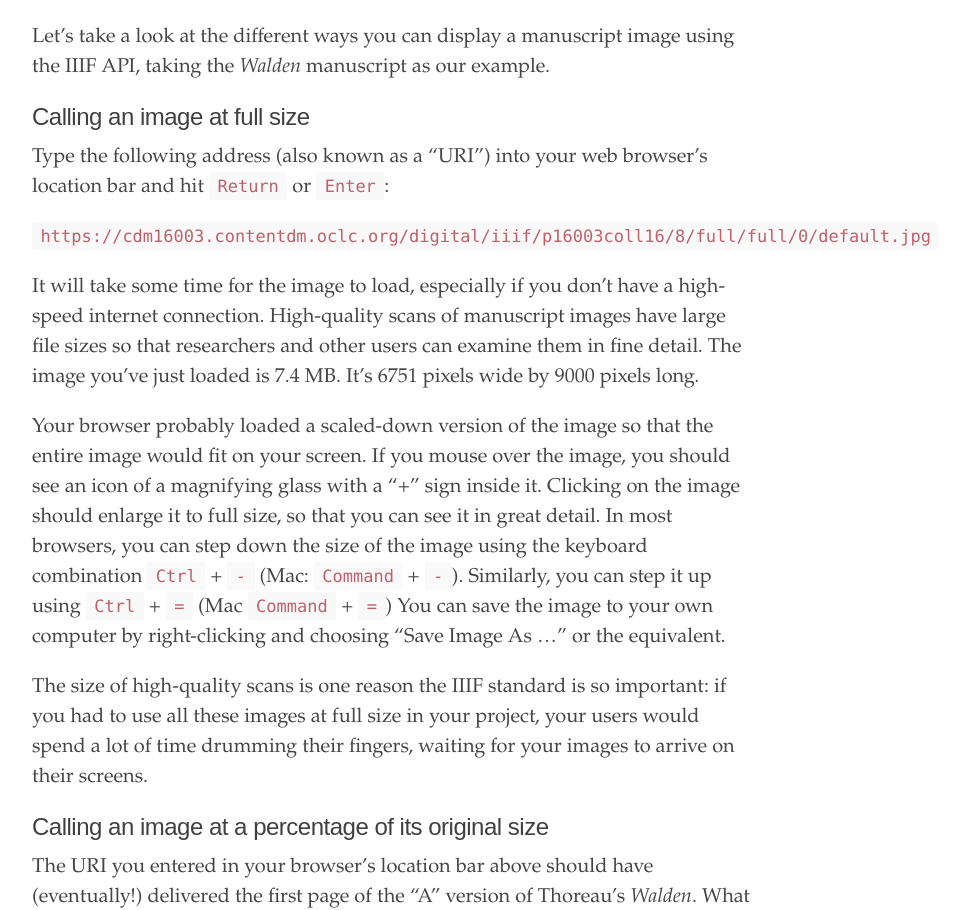
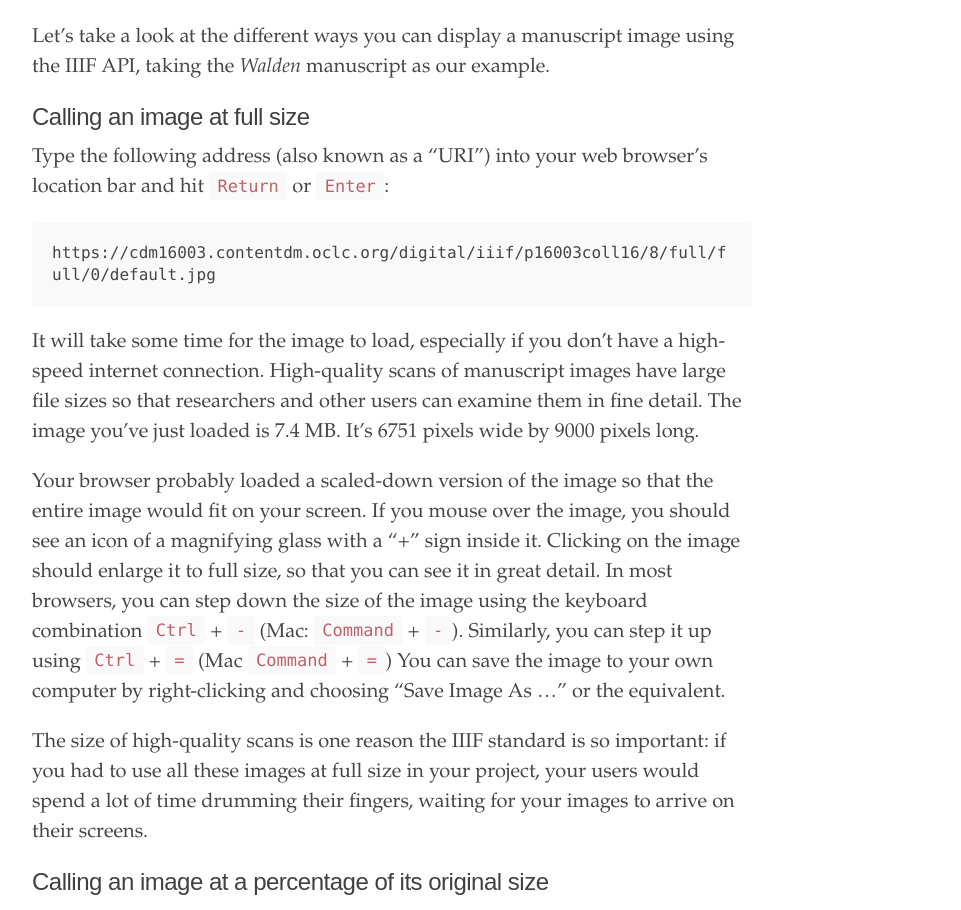
Before and after one commit to milnegeneseo/digital-scholarly-editing, a Jekyll site: the page built from _design/working-with-images.md, in a window 1280 px wide. Shown: the part 760-1670 px from the top of the page, without its empty margins (248-1209 px from the left). Built offline with Jekyll 4.4.1, drawn with Linux system fonts in a browser that asks for light colours.

Commit message:
bringing in syntax styles for pre and code, re-writing code blocks

````diff
--- a/_design/working-with-images.md
+++ b/_design/working-with-images.md
@@ -17,7 +17,9 @@ Let’s take a look at the different ways you can display a manuscript image usi
 
 Type the following address (also known as a “URI”) into your web browser’s location bar and hit `Return` or `Enter`:
 
-`https://cdm16003.contentdm.oclc.org/digital/iiif/p16003coll16/8/full/full/0/default.jpg`
+```
+https://cdm16003.contentdm.oclc.org/digital/iiif/p16003coll16/8/full/full/0/default.jpg
+```
 
 It will take some time for the image to load, especially if you don’t have a high-speed internet connection. High-quality scans of manuscript images have large file sizes so that researchers and other users can examine them in fine detail. The image you’ve just loaded is 7.4 MB. It’s 6751 pixels wide by 9000 pixels long.
 
@@ -31,7 +33,9 @@ The URI you entered in your browser’s location bar above should have (eventual
 
 You could do that by replacing the original URI you typed with the following:
 
-`https://cdm16003.contentdm.oclc.org/digital/iiif/p16003coll16/8/full/pct:10/0/default.jpg`
+```
+https://cdm16003.contentdm.oclc.org/digital/iiif/p16003coll16/8/full/pct:10/0/default.jpg
+```
 
 When you hit `Return/Enter`, the image should load much, much faster. This image is 870 x 1160 pixels, with a file size of 136 KB — just under 2% of the original’s size.
 
@@ -39,7 +43,9 @@ How do the two URIs differ? You have to look closely to see. Start at the end (
 
 We can bring the reduced-size image into the present page by typing
 
-`![Page 1 of *Walden* Version A](https://cdm16003.contentdm.oclc.org/digital/iiif/p16003coll16/8/full/pct:10/0/default.jpg)`
+```
+![Page 1 of *Walden* Version A](https://cdm16003.contentdm.oclc.org/digital/iiif/p16003coll16/8/full/pct:10/0/default.jpg)
+```
 
 and it will be displayed as below:
 
@@ -51,7 +57,9 @@ There’s a regular pattern to the IIIF URIs, as explained on [this page explain
 
 The basic template looks like this:
 
-`{scheme}://{server}{/prefix}/{identifier}/{region}/{size}/{rotation}/{quality}.{format}`
+```
+{scheme}://{server}{/prefix}/{identifier}/{region}/{size}/{rotation}/{quality}.{format}
+```
 
 In the URIs we’ve been looking at,
 
@@ -83,7 +91,9 @@ To display a section of an image — in other words, a *region* other than `full
 
 So to display the bracketed and canceled passage on this page, we might call
 
-`https://cdm16003.contentdm.oclc.org/digital/iiif/p16003coll16/8/1150,6200,7000,2000/pct:30/0/default.jpg`
+```
+https://cdm16003.contentdm.oclc.org/digital/iiif/p16003coll16/8/1150,6200,7000,2000/pct:30/0/default.jpg
+```
 
 yielding this:
 
@@ -97,7 +107,9 @@ To rotate an image region, replace the `0` with the desired rotation (e.g., `90`
 
 For example, the URI
 
-`https://cdm16003.contentdm.oclc.org/digital/iiif/p16003coll16/434/800,737,1450,5870/pct:30/90/default.jpg`
+```
+https://cdm16003.contentdm.oclc.org/digital/iiif/p16003coll16/434/800,737,1450,5870/pct:30/90/default.jpg
+```
 
 will bring up the region with coordinates `800,737,1450,5870` on p. 1 of the B-C Version (xml:id hm924v3n434 in the Google sheet manifest) rotated 90 degrees at 30%, making it easier to read what Thoreau has written vertically in the left margin:
 
--- a/_sass/_ed.scss
+++ b/_sass/_ed.scss
@@ -734,6 +734,39 @@ a.pagination-item:hover {
   background-color: #f5f5f5;
 }
 
+/* Transferred from poole.css Bringing this in from _syntax.css in Ed */
+
+/* Code */
+code,
+pre {
+  font-family: Menlo, Monaco, "Courier New", monospace;
+}
+code {
+  padding: .25em .5em;
+  font-size: 85%;
+  color: #bf616a;
+  background-color: #f9f9f9;
+  border-radius: 3px;
+}
+pre {
+  display: block;
+  margin-top: 0;
+  margin-bottom: 1rem;
+  padding: 1rem;
+  font-size: .8rem;
+  line-height: 1.4;
+  white-space: pre;
+  white-space: pre-wrap;
+  word-break: break-all;
+  word-wrap: break-word;
+  background-color: #f9f9f9;
+}
+pre code {
+  padding: 0;
+  font-size: 100%;
+  color: inherit;
+  background-color: transparent;
+}
 
 /*
   Themes
````
